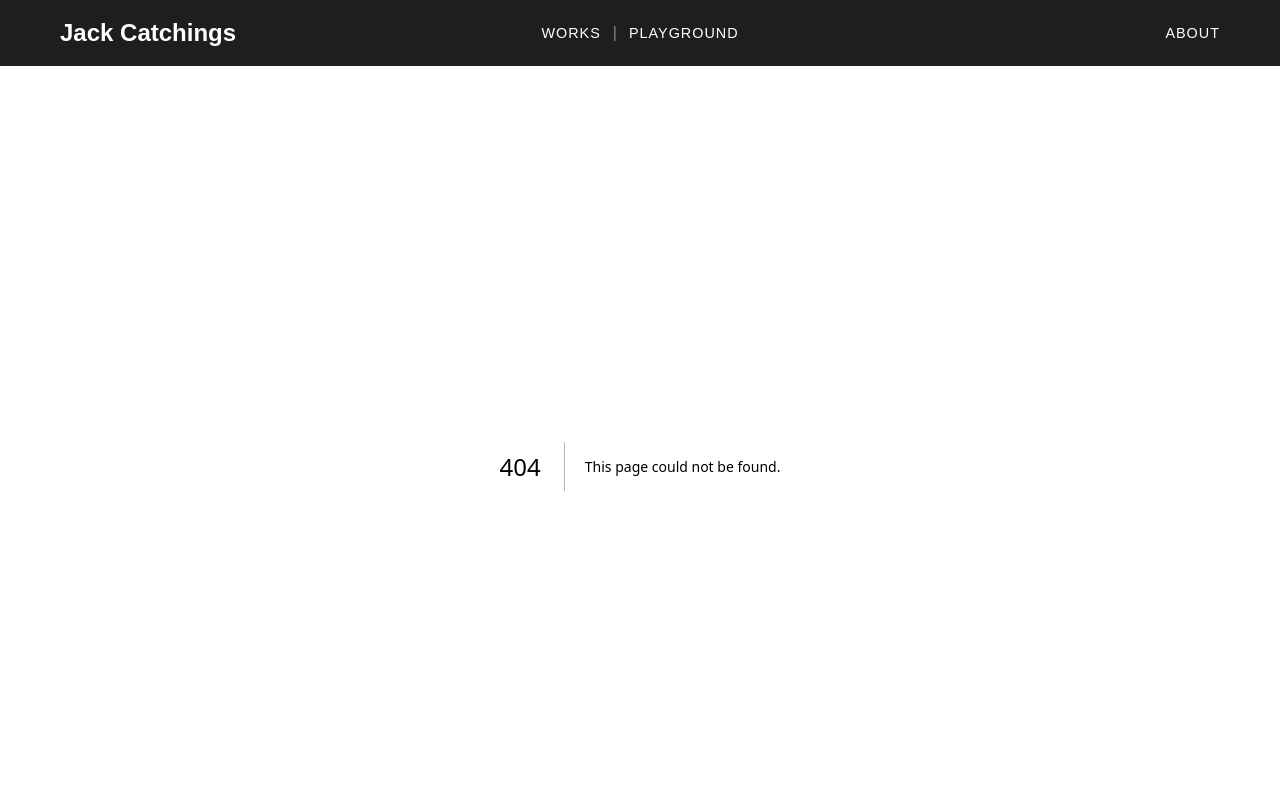
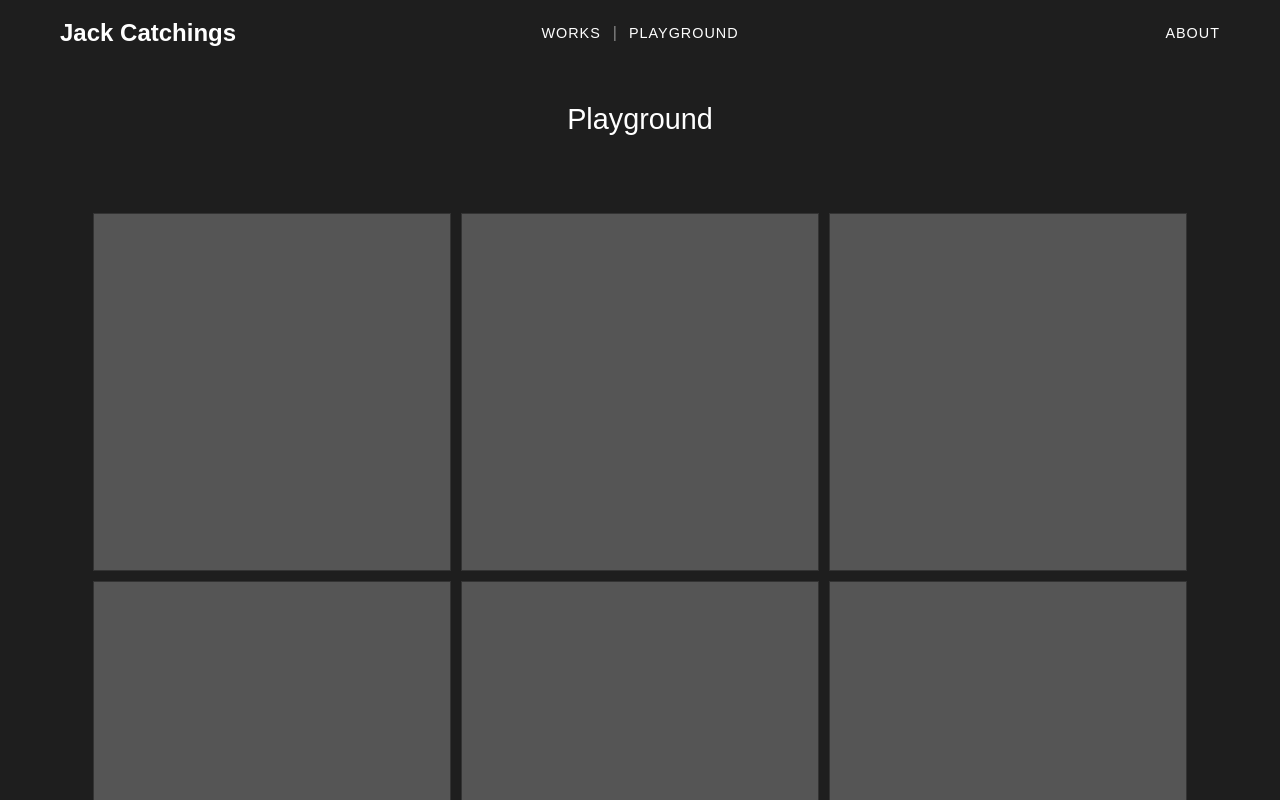
Before and after one commit to IcedSquid/jack-portfolio, a Next.js app: page /playground in a window 1280 px wide. Before the commit this address had no page. Shown: the top 800 px of the page. Built offline with nearby package versions, Linux system fonts and the light colour scheme.

Commit message:
Adjust header layout spacing

```diff
--- a/src/app/components/Header.js
+++ b/src/app/components/Header.js
@@ -1,5 +1,6 @@
 import React from "react";
 import "./Header.css";
+import Link from "next/link";
 
 export default function Header() {
   return (
@@ -7,9 +8,9 @@ export default function Header() {
       <h1 className="logo">Jack Catchings</h1>
 
       <nav className="nav-center">
-        <a href="#works" className="nav-item">WORKS</a>
+        <Link href="/works" className="nav-item">WORKS</Link>
         <span className="divider">|</span>
-        <a href="#playground" className="nav-item">PLAYGROUND</a>
+        <Link href="/playground" className="nav-item">PLAYGROUND</Link>
       </nav>
 
       <nav className="nav-right">
--- /dev/null
+++ b/src/app/playground/page.js
@@ -0,0 +1,20 @@
+import React from "react";
+import Header from "../components/Header";
+import "./playground.css";
+
+export default function WorksPage() {
+  return (
+    <div className="works-page">
+
+      <main className="works-content">
+        <h1>Playground</h1>
+        <div className="works-grid">
+          {/* 9 boxes */}
+          {Array.from({ length: 9 }).map((_, index) => (
+            <a href="#" key={index} className="work-box"></a>
+          ))}
+        </div>
+      </main>
+    </div>
+  );
+}
--- /dev/null
+++ b/src/app/playground/playground.css
@@ -0,0 +1,40 @@
+.works-page {
+    background-color: #1e1e1e;
+    min-height: 100vh;
+    color: white;
+  }
+
+  .works-content {
+    padding: 2rem;
+    display: flex;
+    flex-direction: column;
+    align-items: center;
+  }
+
+  .works-content h1 {
+    margin-bottom: 2rem;
+    font-size: 1.8rem;
+  }
+
+  .works-grid {
+    display: grid;
+    grid-template-columns: repeat(3, 1fr); /* always 3 columns */
+    gap: 10px; /* adjust spacing between boxes */
+    width: 90%; /* makes grid take up more page width */
+    max-width: 1400px; /* optional: keeps it from stretching too far on big screens */
+    margin: 0 auto; /* centers the grid */
+    padding: 40px 0;
+  }
+
+  .work-box {
+    background-color: #555;
+    aspect-ratio: 1 / 1; /* keeps square shape */
+    width: 100%; /* fill grid cell */
+    border: 1px solid #333;
+    transition: transform 0.2s ease;
+  }
+
+  .work-box:hover {
+    background-color: #6b6b6b;
+    transform: scale(1.03);
+  }
--- /dev/null
+++ b/src/app/works/page.js
@@ -0,0 +1,20 @@
+import React from "react";
+import Header from "../components/Header";
+import "./works.css";
+
+export default function WorksPage() {
+  return (
+    <div className="works-page">
+
+      <main className="works-content">
+        <h1>Works</h1>
+        <div className="works-grid">
+          {/* 9 boxes */}
+          {Array.from({ length: 9 }).map((_, index) => (
+            <a href="#" key={index} className="work-box"></a>
+          ))}
+        </div>
+      </main>
+    </div>
+  );
+}
--- /dev/null
+++ b/src/app/works/works.css
@@ -0,0 +1,40 @@
+.works-page {
+    background-color: #1e1e1e;
+    min-height: 100vh;
+    color: white;
+  }
+
+  .works-content {
+    padding: 2rem;
+    display: flex;
+    flex-direction: column;
+    align-items: center;
+  }
+
+  .works-content h1 {
+    margin-bottom: 2rem;
+    font-size: 1.8rem;
+  }
+
+  .works-grid {
+    display: grid;
+    grid-template-columns: repeat(3, 1fr); /* always 3 columns */
+    gap: 10px; /* adjust spacing between boxes */
+    width: 90%; /* makes grid take up more page width */
+    max-width: 1400px; /* optional: keeps it from stretching too far on big screens */
+    margin: 0 auto; /* centers the grid */
+    padding: 40px 0;
+  }
+
+  .work-box {
+    background-color: #555;
+    aspect-ratio: 1 / 1; /* keeps square shape */
+    width: 100%; /* fill grid cell */
+    border: 1px solid #333;
+    transition: transform 0.2s ease;
+  }
+
+  .work-box:hover {
+    background-color: #6b6b6b;
+    transform: scale(1.03);
+  }
```
